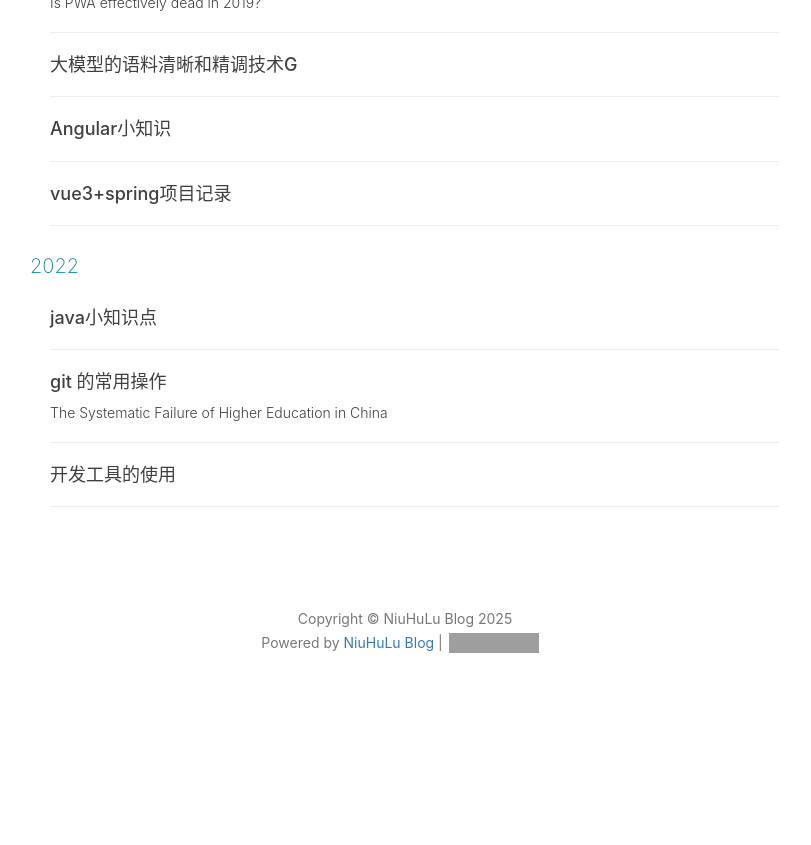
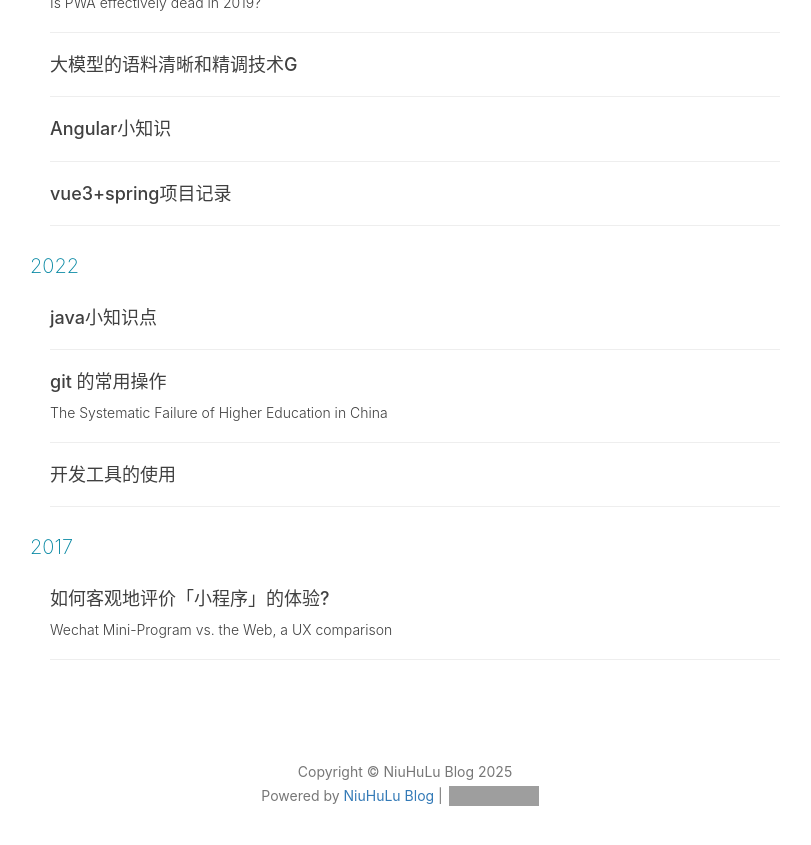
Before and after one commit to niuhuluzhihao/niuhuluzhihao.github.io, a Jekyll site: the page built from archive.html, in a window 1280 px wide and 900 px high, scrolled down 1402 px. Shown: the top 845 px of the window, without its empty margins (235-1046 px from the left). Built offline with Jekyll 4.4.1, drawn with Linux system fonts in a browser that asks for light colours; nearby versions of some CDN libraries; comment, search, counter and statistics services are not loaded; before the commit the page ends 2149 px from its top, so only the background shows below that; some of the changed lines change nothing that is shown; grey boxes are pictures that could not be loaded.

Commit message:
修復表格bug1

```diff
--- /dev/null
+++ b/_posts/2017-01-09-wechat-miniapp-ux.md
@@ -0,0 +1,139 @@
+---
+layout: post
+title: "如何客观地评价「小程序」的体验?"
+subtitle: "Wechat Mini-Program vs. the Web, a UX comparison"
+author: "Hux"
+header-img: ""
+header-bg-css: "linear-gradient(to right, #24b94a, #38ef7d);"
+tags:
+  - Web
+  - 微信
+  - UX/UI
+---
+
+> 本文首发于我的知乎专栏 [The Little Programmer](https://zhuanlan.zhihu.com/p/24782839)，转载请保留链接 ;)
+
+2017 年 1 月 9 号凌晨，看完《星战》回家，发现朋友圈都炸了……原来是「小程序」如约公测（以下简称小程序）。果然贵圈人都睡得晚啊，一个个大半夜了精神得不行。
+
+截图推荐什么的已经漫天都是了，而且连 「推荐小程序的小程序」都已经出现了，我们就直入正题吧，今天笔者不跟你们聊情怀，就聊体验：
+
+
+
+### **小程序的体验比 Web 更好吗？**
+
+体验完利益相关微票儿的「电影演出赛事」后，我在朋友圈里怒发了一条「实际体验小程序的感觉就是**完全没有**比普通的 web 体验更好…」，感觉评论里 [@Cheeeee](//www.zhihu.com/people/11b8c6f61424152bd0e6d8a97760df16) 都受惊了 > <。不过在多体验了几个小程序之后，我觉得我应该尝试更客观的回答这个问题。
+
+### 1\. 在「微信」里，小程序的 Engagement 比 Web 更好。
+
+这当然是毋庸置疑的，我的博客在微信里打开至今都是「非微信官方网页，继续访问将转换成手机预览模式」，然后点击「继续访问」就是「params is error」，我 &^\*#.%...
+
+而对于其他在微信中可访问的 web 应用来说，小程序有着自己的搜索入口、抽屉（历史记录），还可以「显示在聊天顶部」，这其实分别对应着 「拉新」、「包活」 与一定的「多任务」支持。尤其是后两者，与 [PWA](https://www.zhihu.com/question/46690207/answer/104851767) 的「添加至主屏」与「出现在 Task Switcher」里异曲同工。
+
+正如 [微信小程序和网页版程序的区别在哪里？ - 冯雨的回答 - 知乎](https://www.zhihu.com/question/54148303/answer/138152983) 里所说的，「订阅号、服务号、小程序，就是一个个静态或动态的 Web站点；二维码和消息气泡，一个现实一个虚拟，就是微信提供的超级链接。」
+
+**World Wide Web 在微信里是残废的，取而代之的是 Weixin/Wechat Wide Web。**
+
+值得一提的是，现在微信只会对特定小程序支持模糊搜索，而且据我目测都是诸如京东、滴滴这样的「国家队」。喏，在我地盘这你就得听我的~ ? ?
+
+### 2\. 在「微信」里，小程序的 Capability 比 Web 更好。
+
+当我们在说「小程序的体验是否能比 Web 更接近原生应用」时，我们通常指的就是它的 capability。
+
+先说 UI 性能，截止目前为止，小程序的大部分组件都还是使用 WebView 渲染的，这意味着在大多数组件场景下，小程序的 UI 性能不可能比 Web 更高。但是：
+
+1.  **小程序团队非常 tricky 地把力气都用在了刀刃上**：每一个使用原生 UI 渲染、或在自定义 WebView 中优化过的组件都对应着 Mobile Web 中的一个老大难问题。比如在 iOS 上让顶部或底部的 Tab Bar "Fixed"，比如视频的自动播放与控制力，比如地图、textarea 等，可以说利用有限的资源显著提高了小程序的可用性。
+2.  由于 Web 前端开发者的良莠不齐，小程序通过限定一组 Web 技术的子集，可以很好的约束开发者写出性能与体验不低于基线的代码，这与 Google 的 AMP 异曲同工。（其实这是大家觉得小程序体验比 Web 好的很大一个原因）
+
+3.  由于小程序中的 wxml 与 wxss 都是比较 high-level 的抽象，所以微信团队可以在不影响开发者源代码的情况下，通过升级 Runtime 与组件的实现不断优化小程序的性能，比如完全迁移到类似 React Native 或 Weex 这样的 JS-to-Native 方案。
+
+
+
+再说启动性能，这是让大家觉得小程序感知体验比 Web 好的第二个大因素：
+
+1.  由于小程序是打包部署并「安装」的，可以从文件系统中直接启动。以此解决 web 带来的网络延迟与离线时不可访问问题。
+
+
+最后是 Integration。通过私有的 JS SDK，小程序可以借助微信这座桥梁实现很多以往 Web 并不容易实现的体验。同样，这些改进也非常 tricky，只解决痛点问题：
+
+1.  设备访问能力，文件、系统、网络、GPS、加速计、罗盘……
+2.  「第一公民」能力，最明显的莫过于设置导航条和页与页之间的动画。还有 Android 设备上的「添加小程序到桌面」，其实就是个快捷方式。
+
+![](/img/in-post/post-wmu/maoyan.jpg)
+
+（图为猫眼 App 与小程序，因为长得像…感觉不小心给老东家竞争对手打广告了?）
+
+**可惜的是，这些技术里面没有一项是「小程序」首创的，且大都有超过两年的历史：**百度的 Blend UI、阿里的 Hybrid 容器、Google 的 PWA/AMP、Phonegap/Cordova、React Native/Weex……这也是很多技术从业人吐槽小程序在技术上毫无创新的原因。
+
+但平心而论，崇尚「技术服务产品」的腾讯系在产品化上做的真心出色。这也是我为什么在 9 月 21 日知道小程序技术方案时夸赞「兼容并蓄 博采众长 且可持续性发展」的原因，并不是站在技术创新的角度，而是站在微信的角度上，这个决策拿捏在了 sweet point 上。
+
+### 3\. 在「微信」里，小程序不一定比 Web 更好的。
+
+目前我所了解到的（截止 2017 年 1 月 9 日）：
+
+
+
+1.  小程序对比 Web，只能通过摄像头扫码，不能分享朋友圈，营销难做，这是 Reach。
+
+2.  小程序中没有真正的超链接与 WebView，完全不能外链，这是 Linkability。如果知乎要做小程序，所有答案里的超链接都只能报废。或者只能像轻芒杂志那样，做一层转码，美其名曰阅读模式。
+3.  小程序目前的组件虽然 cover 了大部分场景，但是也明显有很多不能 cover 到的 case，这是 Scalability。
+
+这三点都是可以直接影响到目前小程序的产品形态与设计的。当然，对于微信来说，这三点更多的是决策问题。作为 Weixin Wide Web 这个封闭生态的唯一「浏览器」，微信便是生杀大权。手起刀落之间，小程序的缺点随时可以被弥补，而 Web 的优点也随时可以被抹杀。
+
+
+
+但是，现实可能并不会这么简单。我们发现，大部分小程序都只提供了其原生应用或 web 应用功能的一个子集。比如文章最早提到的微票儿的「电影演出赛事」小程序，与钱包里的 web 版本相比，UI 体验好了一点，但是功能远没有 web 版本来得丰富，也没有了 web 版本可以分享评论到朋友圈的能力。
+
+![](/img/in-post/post-wmu/wepiao.jpg)
+
+（微票儿小程序与其钱包中的内嵌 web 应用对比，web 版的功能要丰富得多。)
+
+微票儿（娱票儿）作为一家在微信里内嵌 web 服务起家的公司，一是证明了微信流量红利的可怕，二其实也证明了原有 web 的能力。作为「亲腾讯亲微信」的公司之一，其小程序比不上 web 应用可能只是时间关系。但是对于其他公司呢，尤其是未被腾讯「临幸」过的公司？而这其实对应着另一个更难回答的问题：
+
+
+
+### **小程序值得接入商花多大的力气？**
+
+笔者自知无法回答这个问题，所以只能抛砖引玉一下：
+
+| N/A      | 简单体验（页面）  | 中等体验（mini-app） | 核心体验（app） |
+| -------- | ----------------- | -------------------- | --------------- |
+| 纯微信流 | 公众号 小程序     | 小程序               | 我想要个原生啊  |
+| 创业公司 | 公众号 Web 小程序 | Web 小程序           | 拉回原生啊      |
+| 中大公司 | 公众号 Web 小程序 | Web 小程序           | 拉回原生啊      |
+| 巨头公司 | 公众号 Web        | 不跟微信玩           | 不跟微信玩      |
+
+
+具体到每一个 Web 与小程序 PK 的场景：
+
+*   对于简单体验，小程序的一点点体验提升对比 Web 的跨平台与传播能力没有优势
+*   对于中等体验，小程序体验更好，但需要付出额外的人力资源与开发维护成本
+*   对于核心体验，大家的目标都是拉回自己的主场
+
+如果说阿里的「让天下没有难做的生意」是把话说开来「双赢」，微信「开放」平台和接入商之间的资源互换关系则更像是「权力的游戏」了：**微信想借接入商来建立自己的垄断帝国，接入商却想玩暗度陈仓。**某种程度上来说，Web 应用是自己的领地，值得在上面建立完整的体验。而小程序，可能会如小程序诞生前的「weixin-specific web」一样，很大程度上沦为拉新立牌坊的工具。
+
+所以我们不妨再加一条：
+
+4\. 对于用户来说，小程序可能并不会「够用」，这是 Feature Set。
+
+### 4\. 不在「微信」里，小程序……
+
+![](/img/in-post/post-wmu/question.jpg)
+
+### 5\. 结论？
+
+回到问题「小程序的体验比 Web 更好吗？」，我觉得各位看官心里应该会有自己的答案。对于不同的公司，不同的业务场景，不同的盈利方式，不同的团队，我相信这个答案都是不一样的。
+
+> But if you trade something off, make sure you get something in return.
+> 如果你需要妥协掉一些东西，请务必换回点好处来。
+
+作为一篇「试图做到客观（且非常难）」的文章，如果能对你有帮助，那就算没有白写了。
+
+### 6\. 题外话（这段主观！）
+
+最后说两句题外话吧，上个月给《程序员》杂志交了拖了 N 久的稿，大概在本月底会发吧？
+
+在那篇文章最后我写到，「笔者奢望着本文能对推动 PWA 的国内环境有一定的贡献」。眼见小程序在某种意义上 "polyfill" （大雾）了 PWA，作为一个在技术上略有 [理想主义](https://zhuanlan.zhihu.com/p/22561084) 的程序员，笔者也只能叹一句了：
+
+「这不是我想要的未来。」
+
+会是你们的吗?
```
Also changed, not shown: _posts/2023-06-06-开发工具的使用.md (+1 -0 lines).
